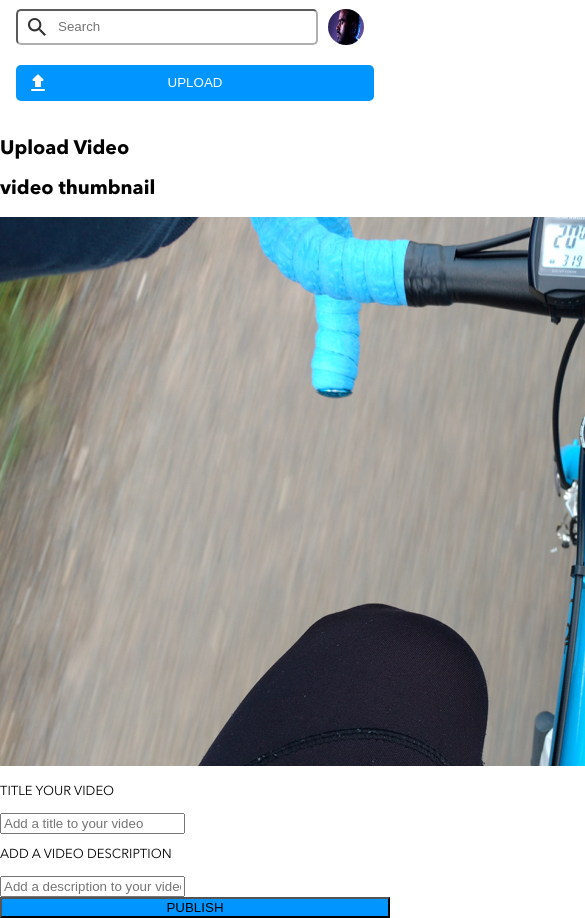
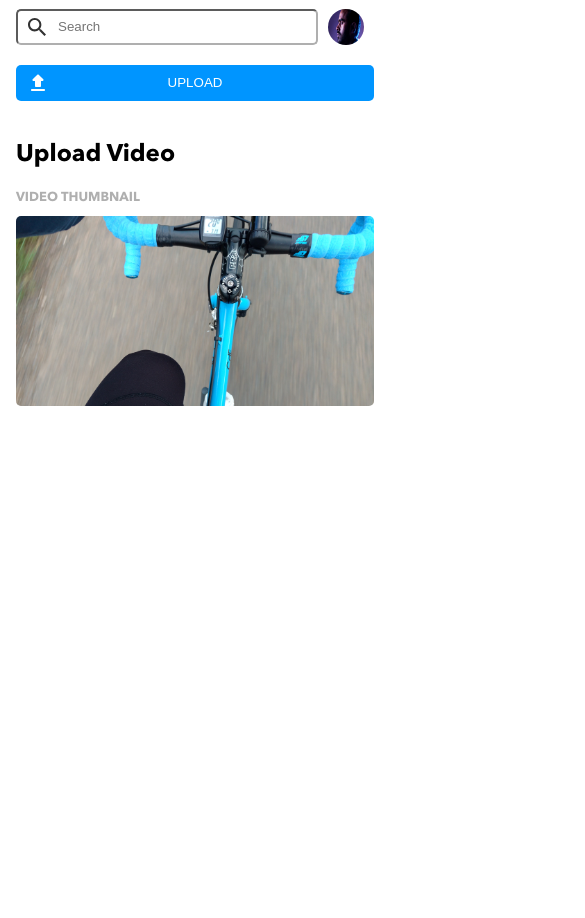
Before and after one commit to Kimberlynolsin/Brainflix-Client, a React (Create React App) app: page / in a window 390 px wide. Shown: the part 2340-3258 px from the top of the page, 585 px wide, since content can reach past the window. After the commit the page ends 2751 px from the top, so only its background shows below. Built offline with nearby package versions, Linux system fonts and the light colour scheme.

Commit message:
Finished styling hero img on mobile view

```diff
--- a/package.json
+++ b/package.json
@@ -6,6 +6,7 @@
     "@testing-library/jest-dom": "^5.16.5",
     "@testing-library/react": "^13.4.0",
     "@testing-library/user-event": "^13.5.0",
+    "axios": "^1.2.2",
     "react": "^18.2.0",
     "react-dom": "^18.2.0",
     "react-scripts": "5.0.1",
--- a/src/pages/UploadVideo/UploadVideo.js
+++ b/src/pages/UploadVideo/UploadVideo.js
@@ -8,26 +8,10 @@ const UploadVideo = () => {
       <Header />
       <section className="upload">
         <h1 className="upload__title">Upload Video</h1>
-        <div>
           <h2 className="upload__subtitle">video thumbnail</h2>
-          <video className="upload__preview" poster={preview}></video>
+        <div className="upload__container">
+          <img className="upload__preview" src={preview} alt='bicycle'></img>
         </div>
-        <form className="upload__form">
-          <label className="upload__form__label">
-            <p className="upload__form__title">title your video </p>
-            <input type="text" placeholder="Add a title to your video"></input>
-          </label>
-          <label className="upload__form__description">
-            <p className="upload__form__description__title">
-              add a video description
-            </p>
-            <input
-              type="text"
-              placeholder="Add a description to your video"
-            ></input>
-          </label>
-          <input type="submit" value="PUBLISH"></input>
-        </form>
       </section>
     </>
   );
--- a/src/pages/UploadVideo/UploadVideo.scss
+++ b/src/pages/UploadVideo/UploadVideo.scss
@@ -1,19 +1,28 @@
-@use '../../styles/partials/variables' as *;
-.upload{
-    &__form{
-        display: flex;
-        flex-direction: column;
+@use "../../styles/partials/variables" as *;
+.upload {
 
-      &__title{
-        text-transform: uppercase;
-      }
+  &__title{
+    font-size: 2.4rem;
+    margin: 2rem 1.6rem;
+  }
+  &__subtitle {
+    text-transform: uppercase;
+    font-size: 1.3rem;
+    color: $silver;
+    margin: 0 1.6rem 1rem ;
 
-      &__description__title{
-        text-transform: uppercase;
-      }
+  }
 
-      [type="submit"]{
-        background-color: $brainflix-blue;
-      }
-    }
+  &__container{
+    margin: 0 1.6rem;
+  }
+
+  &__preview{
+    width: 100%;
+    border-radius: .5rem;
+  }
+  &__form {
+    display: flex;
+    flex-direction: column;
+  }
 }
```
Also changed, not shown: 1 other file (tests, documents, lock files or other folders).
